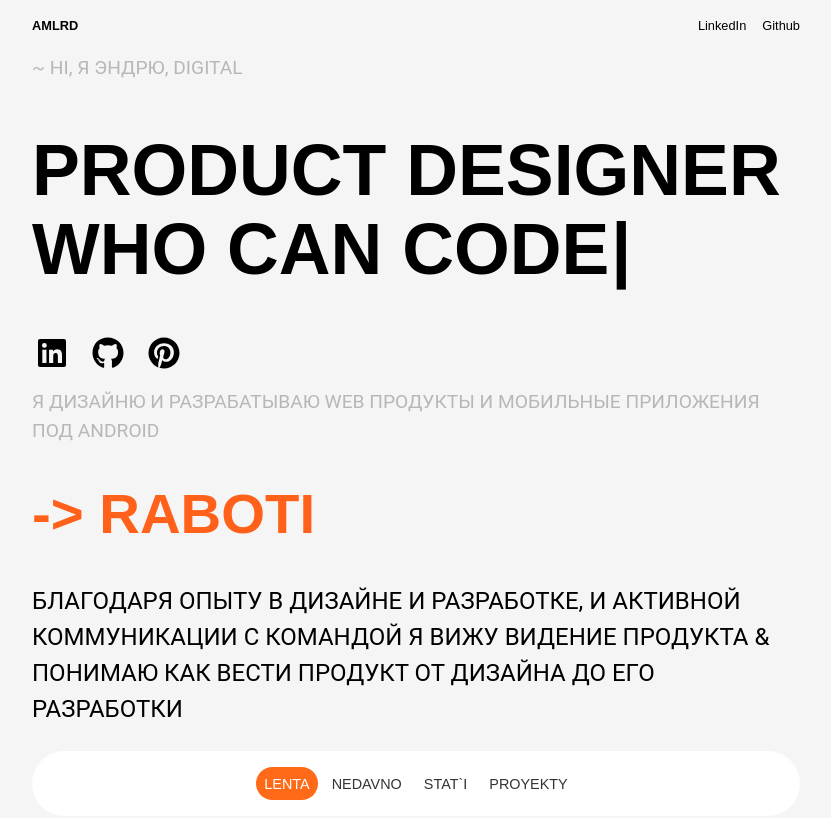
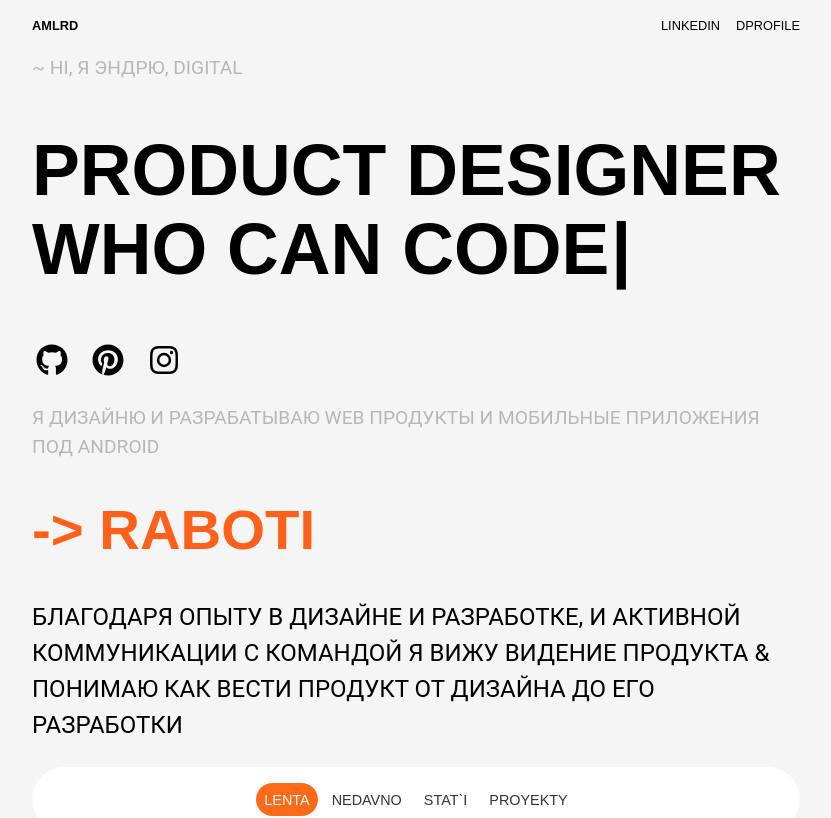
Before and after one commit to withapoll/amlrd, a Vue app: page / in a window 1280 px wide. Shown: the top 818 px of the page, without its empty margins (224-1055 px from the left). Built offline with nearby package versions, Linux system fonts and the light colour scheme.

Commit message:
updated links

```diff
--- a/src/components/Awwards.vue
+++ b/src/components/Awwards.vue
@@ -3,7 +3,7 @@
     <div class="awards-grid">
       <div class="awards-title">AWARDS</div>
       <div class="awards-item">CUP MOSCOW 2024 15%<br>HIGH QUALITY AWARDS</div>
-      <div class="awards-item">30/350 ALFA CASE<br>CAMP 2024</div>
+      <div class="awards-item">TOP 30/350 ALFA CASE<br>CAMP 2024</div>
       <div class="awards-item">SEMI-FINALIST<br>HIGHER SCHOOL OF ECONOMICS</div>
       <div class="awards-item">1ST PLACE IN ENGINEER HACKATHON<br>UNI STANKIN</div>
     </div>
--- a/src/components/Bottom.vue
+++ b/src/components/Bottom.vue
@@ -5,8 +5,8 @@
     <h4 class="h1">©2025 amlrd</h4>
 
     <div class="links">
-      <a href="https://vite.dev" target="_blank"> LinkedIn </a>
-      <a href="https://vite.dev" target="_blank"> Github </a>
+      <a href="https://www.linkedin.com/in/withapoll/" target="_blank"> LinkedIn </a>
+      <a href="https://dprofile.ru/amlrd" target="_blank"> Dprofile </a>
     </div>
   </header>
 </template>
@@ -26,11 +26,13 @@ h4 {
   font-family: "Doto Rounded Black", sans-serif;
   font-size: 0.8em;
   margin: 0;
+  text-transform: uppercase;
 }
 
 a {
   font-size: 0.8em;
   text-decoration: none;
+  text-transform: uppercase;
   color: inherit;
 }
 </style>
--- a/src/components/Header.vue
+++ b/src/components/Header.vue
@@ -5,8 +5,8 @@
     <h4 class="h1">AMLRD</h4>
 
     <div class="links">
-      <a href="https://vite.dev" target="_blank"> LinkedIn </a>
-      <a href="https://vite.dev" target="_blank"> Github </a>
+      <a href="https://www.linkedin.com/in/withapoll/" target="_blank"> LinkedIn </a>
+      <a href="https://dprofile.ru/amlrd" target="_blank"> Dprofile </a>
     </div>
   </header>
 </template>
@@ -33,5 +33,6 @@ a {
   font-size: 0.8em;
   text-decoration: none;
   color: inherit;
+  text-transform: uppercase;
 }
 </style>
--- a/src/components/Promo.vue
+++ b/src/components/Promo.vue
@@ -6,9 +6,15 @@
         <h1>{{ typedPromo }}</h1>
     </div>
     <div class="icons">
-        <FontAwesomeIcon :icon="['fab', 'linkedin']" />
-        <FontAwesomeIcon :icon="['fab', 'github']" />
-        <FontAwesomeIcon :icon="['fab', 'pinterest']" />
+        <a :href="links.github" target="_blank" rel="noopener noreferrer">
+            <FontAwesomeIcon :icon="['fab', 'github']" />
+        </a>
+        <a :href="links.pinterest" target="_blank" rel="noopener noreferrer">
+            <FontAwesomeIcon :icon="['fab', 'pinterest']" />
+        </a>
+        <a :href="links.instagram" target="_blank" rel="noopener noreferrer">
+            <FontAwesomeIcon :icon="['fab', 'instagram']" />
+        </a>
     </div>
     <div class="undertext">
         <p>Я дизайню и разрабатываю web продукты и мобильные приложения под Android</p>
@@ -19,12 +25,18 @@
 import { ref, onMounted } from 'vue'
 import { FontAwesomeIcon } from '@fortawesome/vue-fontawesome'
 import { library } from '@fortawesome/fontawesome-svg-core'
-import { faLinkedin, faGithub, faPinterest } from '@fortawesome/free-brands-svg-icons'
+import { faInstagram, faGithub, faPinterest } from '@fortawesome/free-brands-svg-icons'
 
-library.add(faLinkedin, faGithub, faPinterest)
+library.add(faInstagram, faGithub, faPinterest)
 
 const fullPromo = 'product designer who can code'
 const typedPromo = ref('')
+
+const links = ref({
+    github: 'https://github.com/withapoll',
+    pinterest: 'https://pin.it/3XxleNIyS',
+    instagram: 'https://instagram.com/withapoll',
+})
 
 onMounted(() => {
   let i = 0
@@ -37,7 +49,6 @@ onMounted(() => {
 </script>
 
 <style scoped>
-
 .mssg {
     text-transform: uppercase;
     font-size: 1.2em;
@@ -54,6 +65,7 @@ onMounted(() => {
     animation: blink 1s steps(1) infinite;
     margin-left: 2px;
 }
+
 @keyframes blink {
     50% { opacity: 0; }
 }
@@ -63,7 +75,15 @@ onMounted(() => {
     gap: 1rem;
     color: #000000;
     font-size: 2em;
-    cursor: pointer;
+}
+
+.icons a {
+    color: #000000;
+    transition: color 0.3s ease;
+}
+
+.icons a:hover {
+    color: #FF611B;
 }
 
 .undertext {
@@ -71,5 +91,4 @@ onMounted(() => {
     font-size: 1.2em;
     color: #B7B7B7;
 }
-
 </style>
--- a/src/components/tabs/Nedavno.vue
+++ b/src/components/tabs/Nedavno.vue
@@ -7,7 +7,7 @@
           <span class="project__year">2025</span>
           <span class="project__title">netwrk - соцсеть для нетворка</span>
         </div>
-        <a class="project__link" href="#">
+        <a class="project__link" href="https://dprofile.ru/case/142612/netwrk-connect-meetup-discuss">
           <FontAwesomeIcon :icon="['fas', 'link']" />
                     link
         </a>
@@ -20,7 +20,7 @@
           <span class="project__year">2025</span>
           <span class="project__title">.Calendar</span>
         </div>
-        <a class="project__link" href="#">
+        <a class="project__link" href="https://dprofile.ru/case/142589/calendar">
           <FontAwesomeIcon :icon="['fas', 'link']" />
                     link
         </a>
--- a/src/components/tabs/Proyekty.vue
+++ b/src/components/tabs/Proyekty.vue
@@ -11,7 +11,9 @@
       </div>
       <div class="project-img-wrap">
         <img class="project-img" :src="project.img" :alt="project.title" />
-        <span class="project-arrow">></span>
+        <a :href="project.link" target="_blank" rel="noopener noreferrer" class="project-arrow">
+          <span>></span>
+        </a>
       </div>
     </div>
   </div>
@@ -23,43 +25,50 @@ const projects = [
     year: '2025',
     title: '.CALENDAR',
     role: 'ANDROID DEVELOPER',
-    img: '/images/dotcalendar-snap.png'
+    img: '/images/dotcalendar-snap.png',
+    link: 'https://dprofile.ru/case/142589/calendar'
   },
   {
     year: '2025',
     title: 'NETWRK',
     role: 'UX/UI DESIGNER',
-    img: '/images/netwrk-snap.png'
+    img: '/images/netwrk-snap.png',
+    link: 'https://dprofile.ru/case/142612/netwrk-connect-meetup-discuss'
   },
   {
     year: '2025',
     title: '.HABIT',
     role: 'ANDROID DEV',
-    img: '/images/.habit-snap.png'
+    img: '/images/.habit-snap.png',
+    link: ''
   },
   {
     year: '2023, 2025',
     title: 'DOUBLEB',
     role: 'WEB DEVELOPER (VUE.JS)',
-    img: '/images/doubleb-snap.png'
+    img: '/images/doubleb-snap.png',
+    link: 'https://github.com/withapoll/DoubleB'
   },
   {
     year: '2024',
     title: 'INLINK',
     role: 'UX/UI DESIGNER',
-    img: '/images/inlink-snap.png'
+    img: '/images/inlink-snap.png',
+    link: ''
   },
   {
     year: '2024',
     title: 'IT-PARK',
     role: 'WEB DESIGNER',
-    img: '/images/it-park-snap.png'
+    img: '/images/it-park-snap.png',
+    link: 'https://itpark32.ru/'
   },
   {
     year: '2022',
     title: 'RUSTORE REDESIGN',
     role: 'UX/UI DESIGNER',
-    img: '/images/rustore-snap.png'
+    img: '/images/rustore-snap.png',
+    link: 'https://vc.ru/design/470947-redizain-rustore-chto-ne-tak-s-dizainom-rossiiskogo-magazina-prilozhenii-ot-komandy-vk'
   }
 ]
 </script>
@@ -124,7 +133,10 @@ const projects = [
   font-weight: bold;
   margin-left: 0.5em;
   user-select: none;
+  text-decoration: none;
+  transition: color 0.3s ease;
 }
-
-
+.project-arrow:hover {
+  color: #e55a10;
+}
 </style>
--- a/src/components/tabs/Stati.vue
+++ b/src/components/tabs/Stati.vue
@@ -7,7 +7,7 @@
         <p class="article__desc">
           Как Я и моя команда придумывали концепцию молодежной подписки для Альфа Банка и попали в топ 30
         </p>
-        <a class="project__link" href="#">
+        <a class="project__link" href="https://vc.ru/services/1604757-kak-my-pridumyvali-koncepciyu-molodezhnoi-podpiski-dlya-alfa-banka-i-popali-v-top-30-alfa-case-camp">
           <FontAwesomeIcon :icon="['fas', 'link']" />
                     link
         </a>
@@ -20,7 +20,7 @@
         <p class="article__desc">
           Умное приложение для Умного Дома. OneHome — дизайн-кейс с хакатона
         </p>
-        <a class="project__link" href="#">
+        <a class="project__link" href="https://vc.ru/design/653295-umnoe-prilozhenie-dlya-umnogo-doma-onehome-dizain-keis-s-hakatona">
           <FontAwesomeIcon :icon="['fas', 'link']" />
                     link
         </a>
@@ -56,7 +56,6 @@ library.add(faLink)
 
 .article__title {
   font-size: 1.2em;
-  font-weight: bold;
   margin: 0.5em 0 0.2em 0;
 }
 .article__desc {
@@ -64,7 +63,7 @@ library.add(faLink)
   margin-bottom: 0.5em;
 }
 .article__link {
-  color: #B7B7B7;
+  color: #888;
   font-size: 0.95em;
   text-decoration: none;
   display: inline-block;
```
